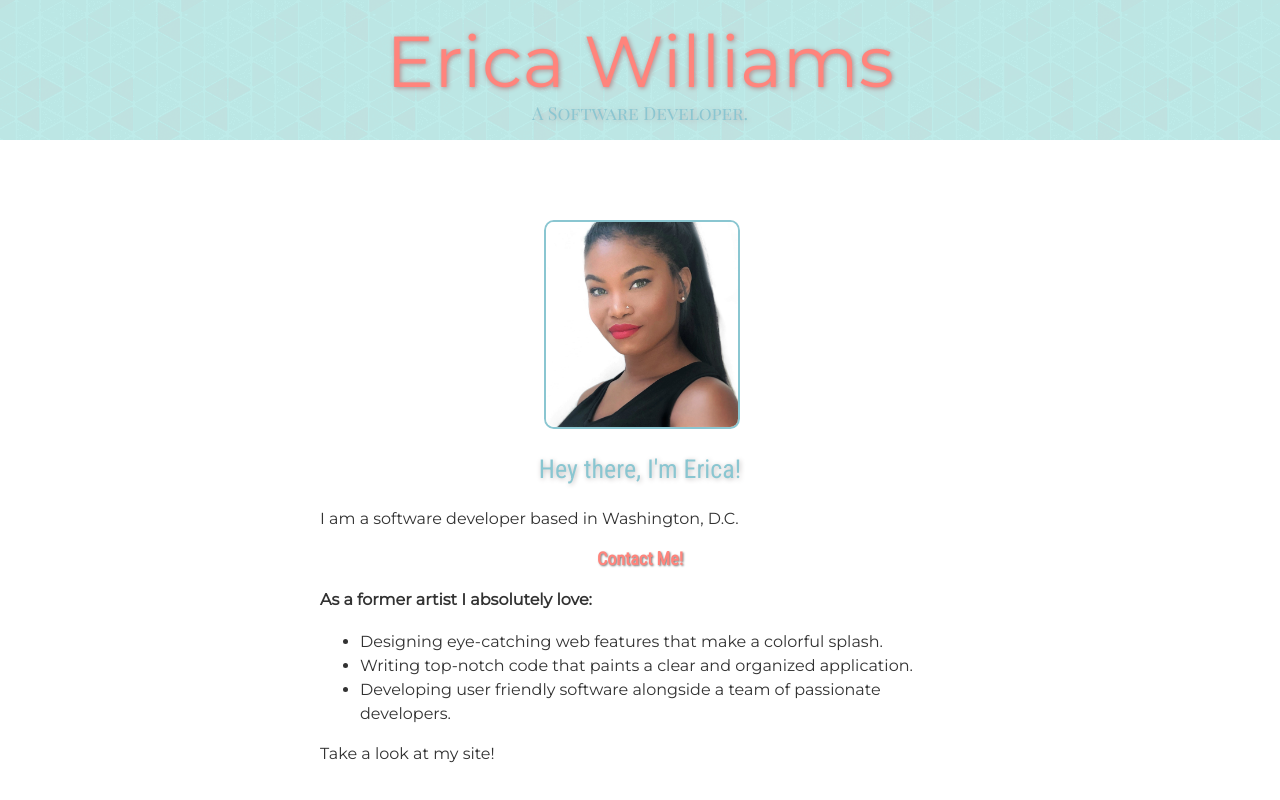
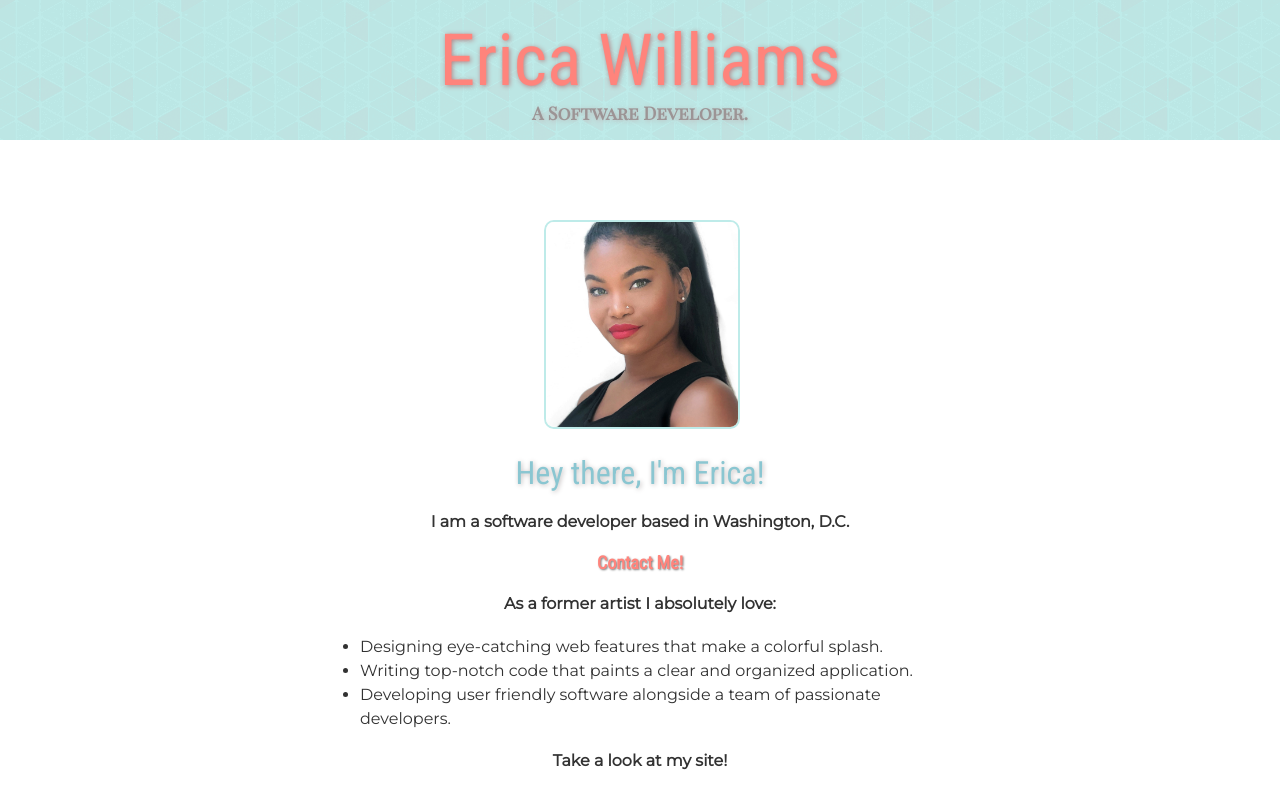
Before and after one commit to ericawills/my-website, a plain HTML site: page index.html in a window 1280 px wide. Shown: the top 800 px of the page. Drawn offline with nearby package versions, Linux system fonts and the light colour scheme.

Commit message:
Update text color and style

```diff
--- a/index.html
+++ b/index.html
@@ -34,8 +34,8 @@
       <div class="avatar">
 			<img src="images/avi.jpg" alt="Erica Williams headshot">
       </div>
-      <h2>Hey there, I'm Erica!</h2>
-      <p>I am a software developer based in Washington, D.C.</p>
+      <h1>Hey there, I'm Erica!</h1>
+      <h4>I am a software developer based in Washington, D.C.</h4>
 
       <h3><a href="#contact-me">Contact Me!</a> </h3>
 
@@ -46,7 +46,7 @@
           <li>Developing user friendly software alongside a team of passionate developers.</li>
         </ul>
 
-        <p>Take a look at my site!</p>
+        <h4>Take a look at my site!</h4>
 
     </section>
 
--- a/style.css
+++ b/style.css
@@ -19,6 +19,7 @@ header {
 }
 
 .logo {
+  font-family: 'Roboto Condensed', serif;
   color: #ff847c;
   font-size: 72px;
   text-align: center;
@@ -43,10 +44,14 @@ h1, h2, h3 {
   text-shadow: 1px 1px 5px rgb(189, 184, 184);
 }
 
+h4 {
+  text-align: center;
+}
 
 header h2 {
   font-family: 'Playfair Display SC', serif;
-	color: #8ac6d1;
+  font-weight: bold;
+	color: #9c9495;
 	margin: 0px;
 	font-size: 18px;
 	text-align: center;
@@ -83,7 +88,7 @@ footer p {
 
 img, iframe {
   width: 100%;
-  border: 2px solid #8ac6d1 !important;
+  border: 2px solid #beebe9 !important;
   border-radius: 5%;
   }
 
```
